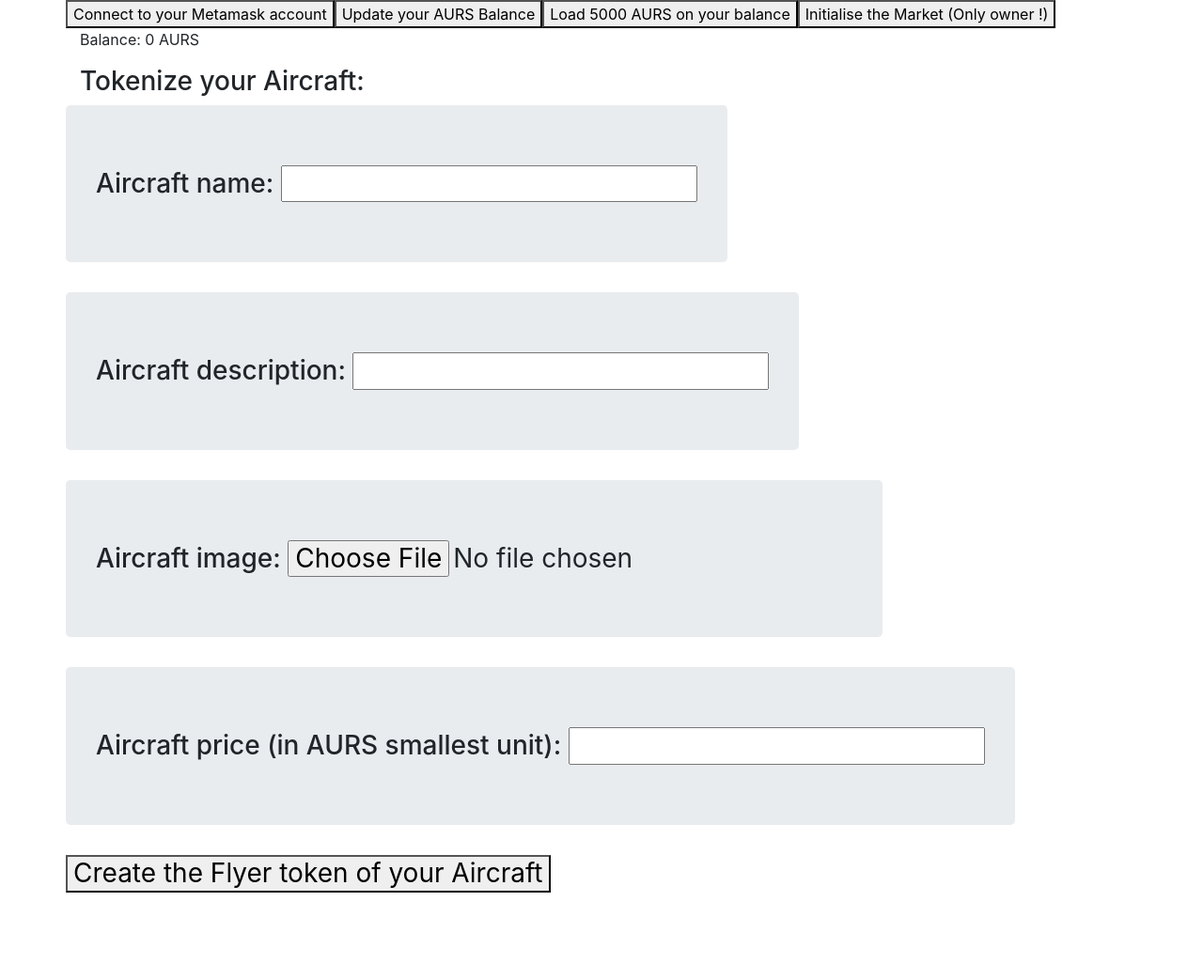
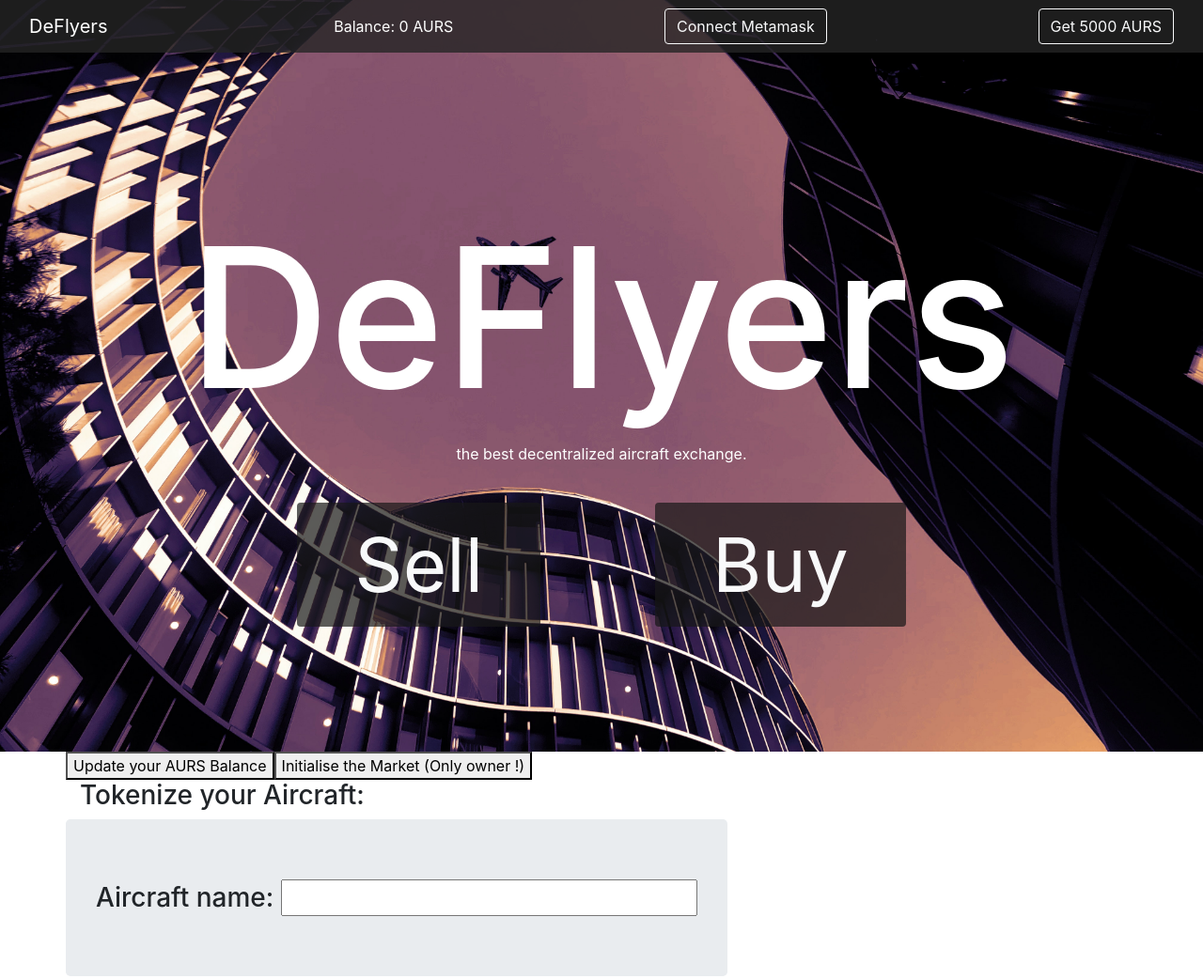
Before and after one commit to romanrndrnrs/DeFlyers, a website: page website/public/index.html in a window 1280 px wide. Shown: the top 1042 px of the page at 94% size. Before the commit the page ends 958 px from the top, so only its background shows below. Drawn offline with nearby package versions, Linux system fonts and the light colour scheme; a script that the page names is missing.

Commit message:
Landing page

```diff
--- /dev/null
+++ b/website/public/css/style.css
@@ -0,0 +1,51 @@
+.landing {
+  height: 100vh;
+  min-height: 500px;
+  background-image: url('landingPage.jpg');
+  background-size: cover;
+  background-position: center;
+  background-repeat: no-repeat;
+
+}
+
+.bg-transparentDark {
+    background: rgba(37,37,37,.8);
+
+}
+
+.navContainer {
+    justify-content:center;
+}
+
+.navText {
+    color:white;
+}
+
+.h1Title {
+    color:white;
+    font-size:13em;
+
+}
+
+
+.buttonLanding{
+    font-size: 5em;
+    margin-left:5%;
+    margin-top:2%;
+    margin-right:5%;
+    background: rgba(24,24,24,.7);
+    padding-left:5%;
+    padding-right:5%;
+    border:none;
+}
+
+.slogan{
+    color:white;
+    text-align:center;
+
+}
+
+.landingSlogan {
+    margin-top:10vh;
+
+}
--- a/website/public/index.html
+++ b/website/public/index.html
@@ -7,22 +7,45 @@
     <title>DeFlyers</title>
     <script src="https://cdn.jsdelivr.net/npm/vue@2/dist/vue.js"></script>
     <link rel="stylesheet" href="https://cdn.jsdelivr.net/npm/bootstrap@4.0.0/dist/css/bootstrap.min.css" integrity="sha384-Gn5384xqQ1aoWXA+058RXPxPg6fy4IWvTNh0E263XmFcJlSAwiGgFAW/dAiS6JXm" crossorigin="anonymous">
+    <link rel="stylesheet" href="css/style.css">
     </head>
 
     <body>
         <div id="app">
+            <nav class="navbar fixed-top navbar-dark bg-transparentDark">
+                <div class="container-fluid navContainer">
+                    <a class="navbar-brand" href="#">DeFlyers</a>
+                    <span class="navText">Balance: {{balance}} AURS</span>
+                    <button v-on:click="connectMetamask" class="btn btn-outline-light">Connect Metamask</button>
+                    <button v-on:click="faucet" class="btn btn-outline-light">Get 5000 AURS</button>
+                </div>
+            </nav>
+            <div class="container-fluid landing d-flex align-items-center justify-content-center flex-column">
+                <div class="container-fluid d-flex justify-content-center flex-row landingSlogan">
+                    <div class="d-flex flex-column justify-content-center">
+                        <h1 class="h1Title">DeFlyers</h1>
+                        <p class="slogan">the best decentralized aircraft exchange.</p>
+                    </div>
+                </div>
+                <div class="container-fluid d-flex justify-content-center flex-row">
+                        <a class="btn btn-outline-light buttonLanding" href="#tokenize">Sell</a>
+                        <a class="btn btn-outline-light buttonLanding" href="marketplace.html">Buy</a>
+                </div>
+
+
+            </div>
             <div class="container">
 
                 <div class="row">
-                    <button v-on:click="connectMetamask">Connect to your Metamask account</button>
+
                     <button v-on:click="updateBalance">Update your AURS Balance</button>
-                    <button v-on:click="faucet">Load 5000 AURS on your balance</button>
+
                     <button v-on:click="ownerInitPermissions">Initialise the Market (Only owner !)</button>
 
                 </div>
-                <p>Balance: {{balance}} AURS</p>
 
-                <h3>Tokenize your Aircraft:<h3>
+
+                <h3 id="tokenize">Tokenize your Aircraft:<h3>
                 <div class="row">
                     <p class="jumbotron">Aircraft name: <input type="text" v-model="name_input"/></p>
                     <p class="jumbotron">Aircraft description: <input type="text" v-model="description_input"/></p>
```
Also changed, not shown: website/public/css/landingPage.jpg (added), website/web design.png (added).
